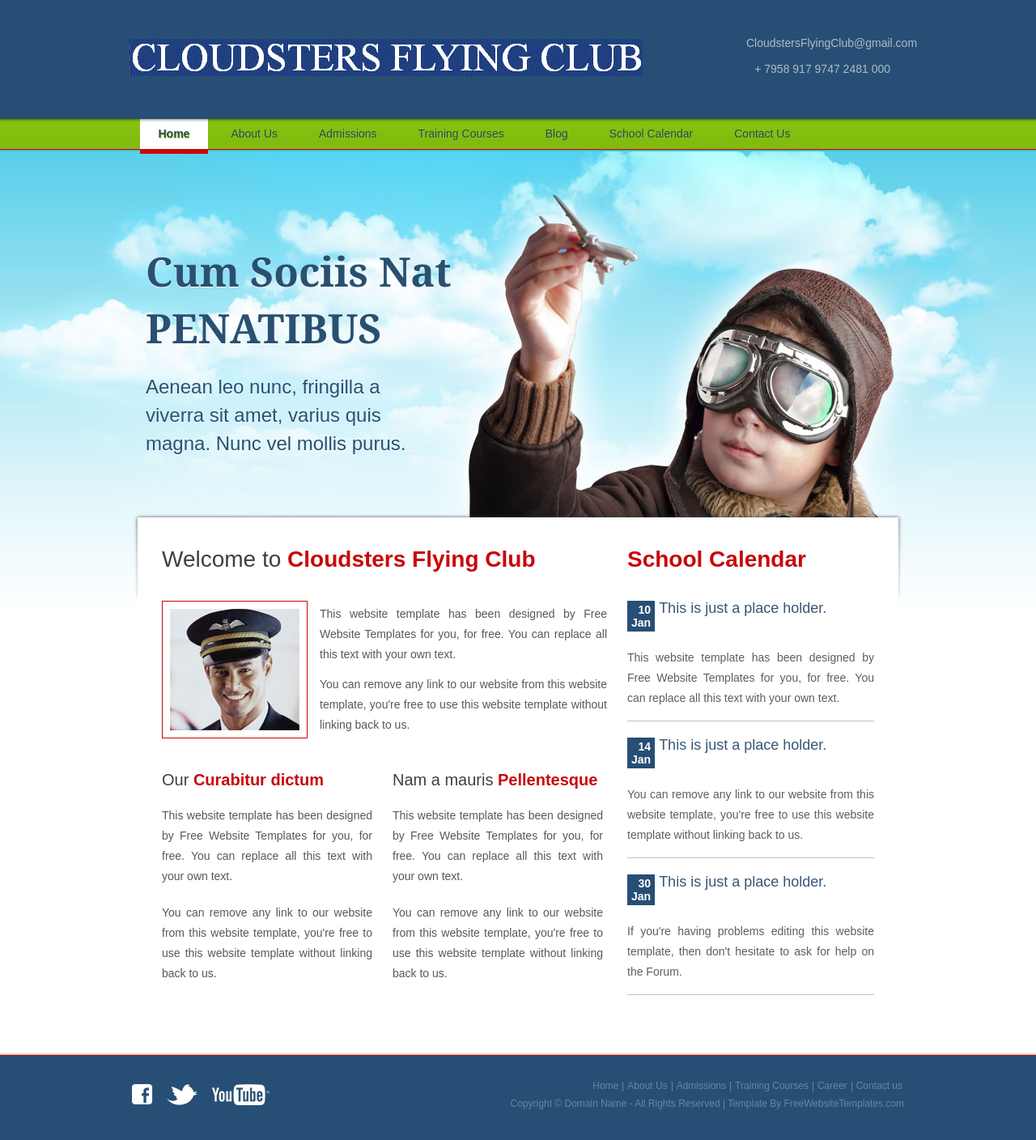
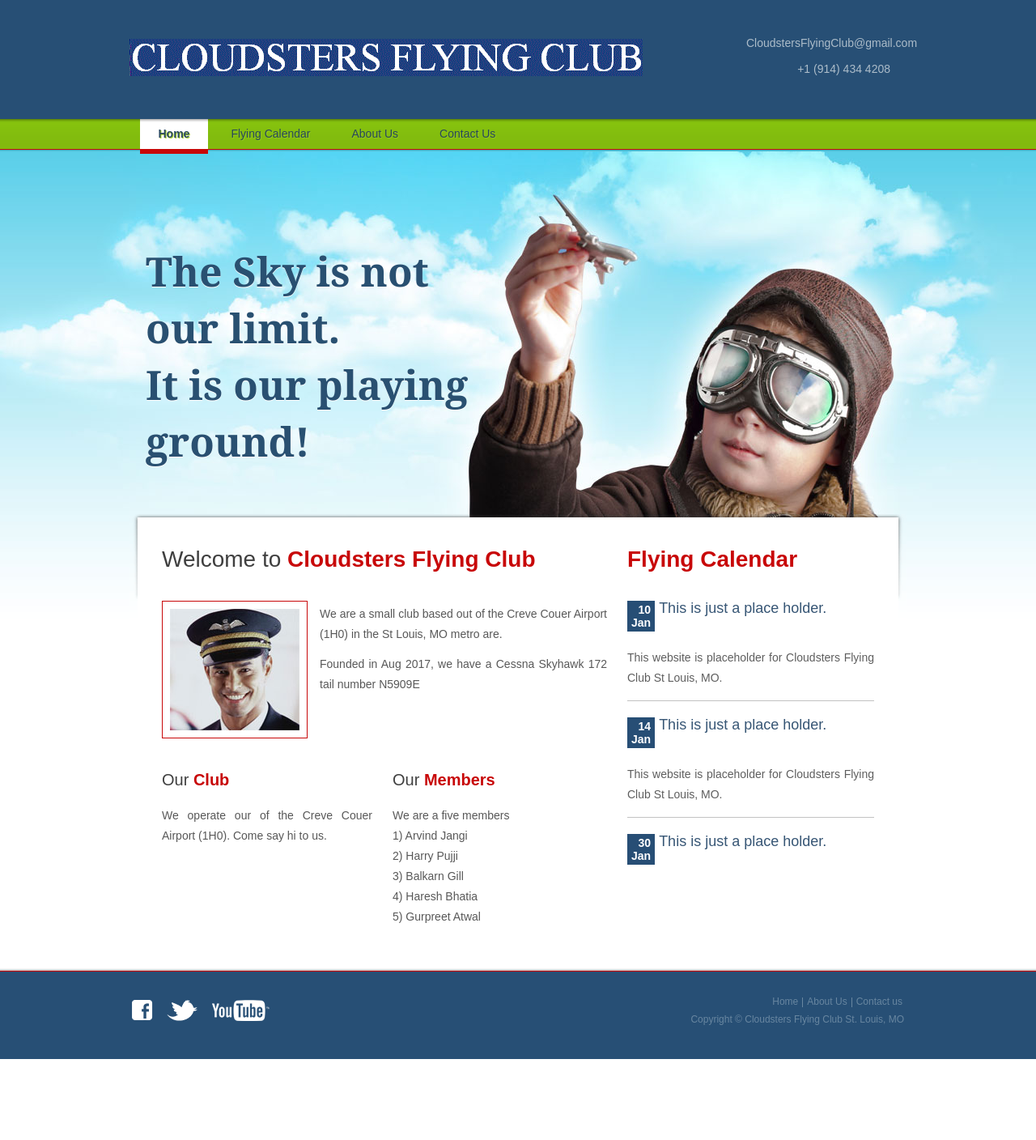
Before and after one commit to cloudstersflyingclub/cloudstersflyingclub.github.io, a plain HTML site: page index.html in a window 1280 px wide. Shown: the whole page at 81% size. After the commit the page ends 1308 px from the top, so only its background shows below. Drawn offline with Linux system fonts and the light colour scheme.

Commit message:
4 tabs updated
4 tabs updated

```diff
--- a/index.html
+++ b/index.html
@@ -13,20 +13,19 @@
       <div><a href="index.html"><img src="images/logo.gif" alt="" /></a></div>
       <span>CloudstersFlyingClub@gmail.com <br />
       <br />
-      + 7958 917 9747 2481 000</span> </div>
+      +1 (914) 434 4208</span> </div>
     <ul>
       <li class="current"><a href="index.html">Home</a></li>
+      <!--li><a href="admissions.html">Admissions</a></li>
+      <li><a href="training-courses.html">Training Courses</a></li>
+      <li><a href="blog.html">Blog</a></li-->
+      <li><a href="school-calendar.html">Flying Calendar</a></li>
       <li><a href="about.html">About Us</a></li>
-      <li><a href="admissions.html">Admissions</a></li>
-      <li><a href="training-courses.html">Training Courses</a></li>
-      <li><a href="blog.html">Blog</a></li>
-      <li><a href="school-calendar.html">School Calendar</a></li>
       <li><a href="contact-us.html">Contact us</a></li>
     </ul>
     <div id="tagline">
       <div>
-        <h4>Cum Sociis Nat PENATIBUS</h4>
-        <p>Aenean leo nunc, fringilla a viverra sit amet, varius quis magna. Nunc vel mollis purus.</p>
+        <h4>The Sky is not our limit. <br>It is our playing ground!</h4>
       </div>
     </div>
   </div>
@@ -37,45 +36,43 @@
           <div>
             <h1>Welcome to <span class="last">Cloudsters Flying Club</span></h1>
             <a href="#"><img src="images/model1.jpg" alt="" /></a>
-            <p>This website template has been designed by Free Website Templates for you, for free. You can replace all this text with your own text.</p>
-            <p>You can remove any link to our website from this website template, you're free to use this website template without linking back to us.</p>
+            <p>We are a small club based out of the Creve Couer Airport (1H0) in the St Louis, MO metro are. </p>
+            <p>Founded in Aug 2017, we have a Cessna Skyhawk 172 tail number N5909E</p>
           </div>
           <ul>
             <li>
-              <h2><a href="#">Our <span class="last">Curabitur dictum</span></a></h2>
-              <p>This website template has been designed by Free Website Templates for you, for free. You can replace all this text with your own text.</p>
-              <p>You can remove any link to our website from this website template, you're free to use this website template without linking back to us.</p>
-            </li>
+              <h2><a href="#">Our <span class="last">Club</span></a></h2>
+              <p>We operate our of the Creve Couer Airport (1H0). Come say hi to us.</p>
+          </li>
             <li>
-              <h2><a href="#">Nam a mauris <span class="last">Pellentesque</span></a></h2>
-              <p>This website template has been designed by Free Website Templates for you, for free. You can replace all this text with your own text.</p>
-              <p>You can remove any link to our website from this website template, you're free to use this website template without linking back to us.</p>
-            </li>
+              <h2><a href="#">Our <span class="last">Members</span></a></h2>
+              <p>We are a five members
+               <BR>1) Arvind Jangi <BR>2) Harry Pujji <BR>3) Balkarn Gill <BR>4) Haresh Bhatia <BR>5) Gurpreet Atwal</p>
+          </li>
           </ul>
         </div>
         <div id="calendar">
-          <h3>School Calendar</h3>
+          <h3>Flying Calendar</h3>
           <ul>
             <li>
               <div> <span>10<br />
                 Jan</span>
                 <h2><a href="#">This is just a place holder.</a></h2>
               </div>
-              <p>This website template has been designed by Free Website Templates for you, for free. You can replace all this text with your own text.</p>
-            </li>
+              <p>This website is placeholder for Cloudsters Flying Club St Louis, MO.</p>
+          </li>
             <li>
               <div> <span>14<br />
                 Jan</span>
                 <h2><a href="#">This is just a place holder.</a></h2>
               </div>
-              <p>You can remove any link to our website from this website template, you're free to use this website template without linking back to us.</p>
-            </li>
+              <p>This website is placeholder for Cloudsters Flying Club St Louis, MO.</p>
+           </li>
             <li>
               <div> <span>30<br />
                 Jan</span>
                 <h2><a href="#">This is just a place holder.</a></h2>
               </div>
-              <p>If you're having problems editing this website template, then don't hesitate to ask for help on the Forum.</p>
             </li>
           </ul>
         </div>
@@ -89,12 +86,9 @@
         <ul>
           <li><a href="index.html">Home</a></li>
           <li><a href="about.html">About Us</a></li>
-          <li><a href="admissions.html">Admissions</a></li>
-          <li><a href="training-courses.html">Training Courses</a></li>
-          <li><a href="career.html">Career</a></li>
           <li class="last"><a href="contact-us.html">Contact us</a></li>
         </ul>
-        <p>Copyright &copy; <a href="#">Domain Name</a> - All Rights Reserved | Template By <a target="_blank" href="http://www.freewebsitetemplates.com/">FreeWebsiteTemplates.com</a></p>
+        <p>Copyright &copy; <a href="#">Cloudsters Flying Club St. Louis, MO</a></p>
       </div>
     </div>
   </div>
```
Also changed, not shown: about.html (+7 -21 lines), contact-us.html (+12 -25 lines), school-calendar.html (+10 -9 lines).
